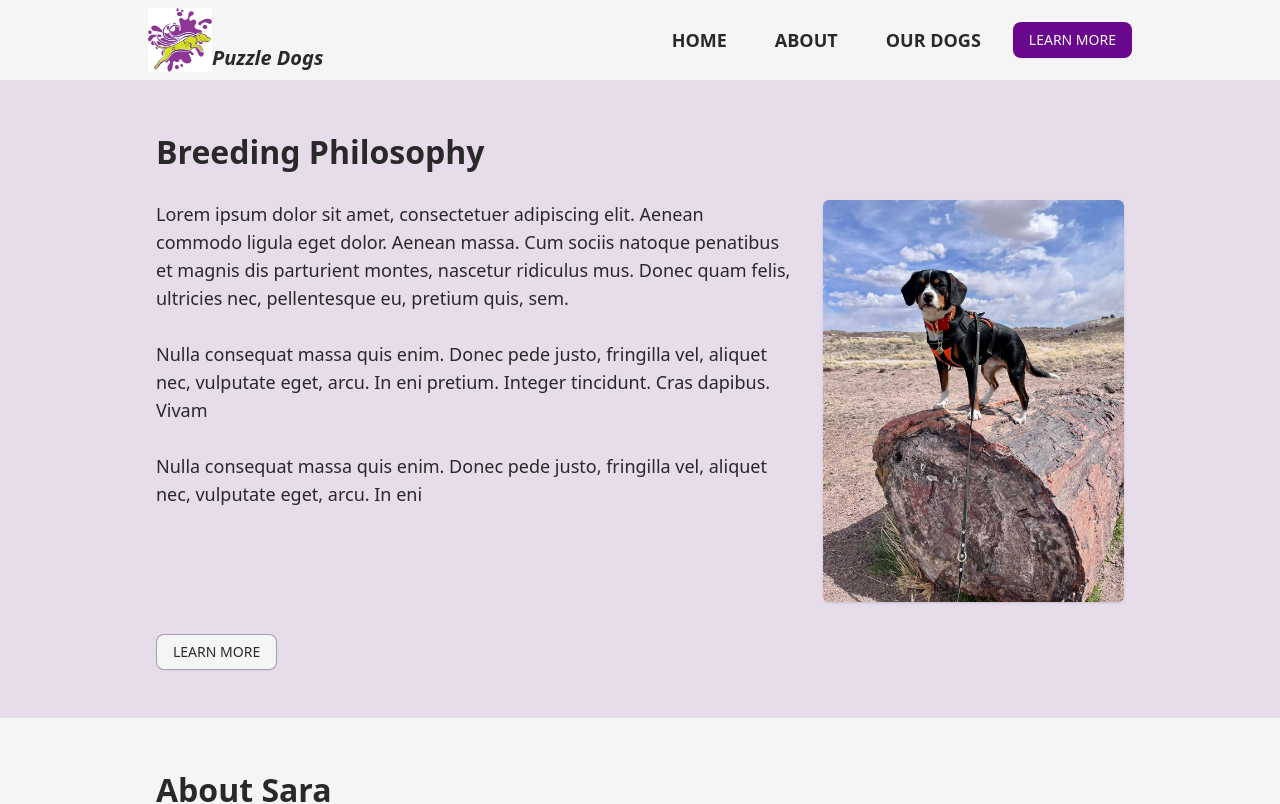
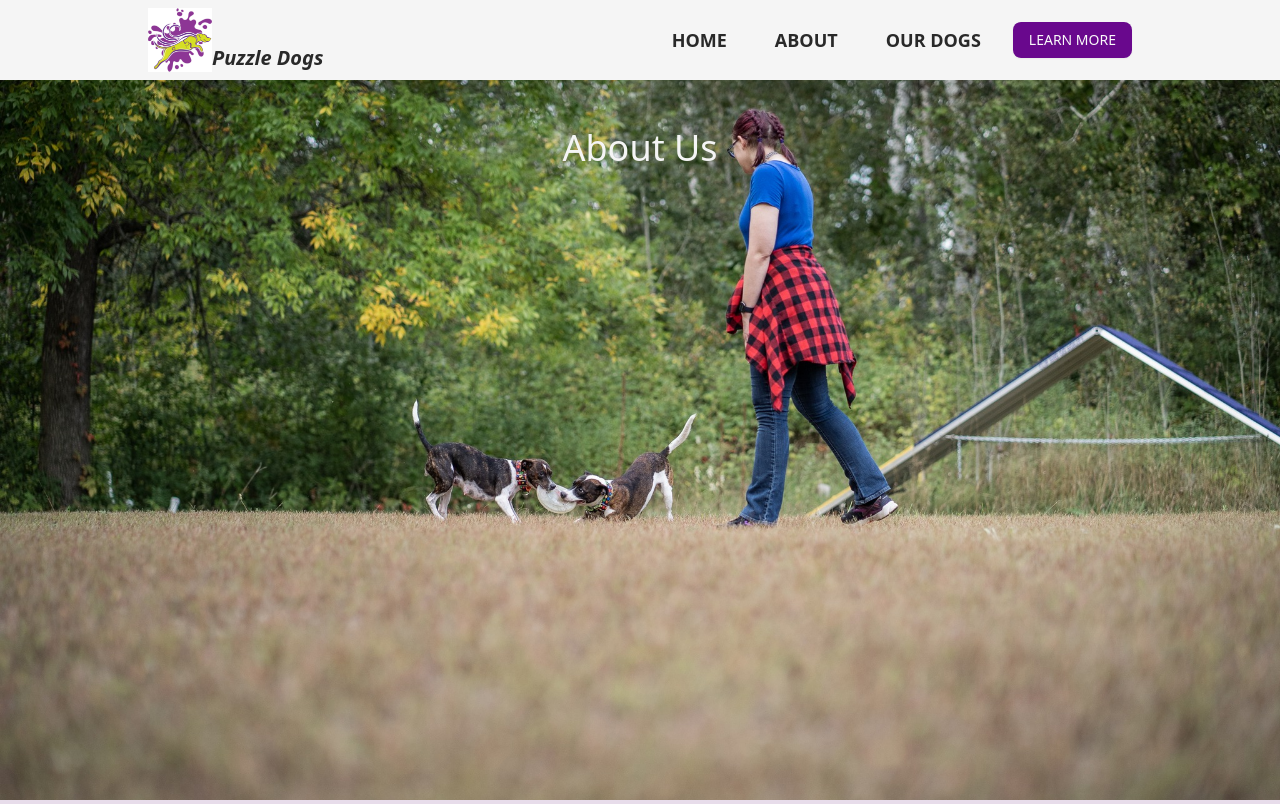
Before and after one commit to Danielle254/puzzle-dogs, a Next.js app: page /about in a window 1280 px wide. Shown: the top 804 px of the page. Built offline with nearby package versions, Linux system fonts and the light colour scheme.

Commit message:
feat: add hero section to top of page

```diff
--- a/app/about/page.tsx
+++ b/app/about/page.tsx
@@ -3,10 +3,17 @@ import BreedingPhilosophy from "./components/BreedingPhilosophy";
 import Community from "./components/Community";
 import Origin from "./components/Origin";
 import WhyMutts from "./components/WhyMutts";
+import Hero from "@/components/Hero";
 
 export default function About() {
   return (
     <div>
+      <Hero
+        image="/images/philosophy.jpg"
+        alt="two small brown and white dogs play tug with a frisbee while female owner walks nearby"
+        h1="About Us"
+        imageClasses="object-top"
+      />
       <BreedingPhilosophy />
       <AboutSara />
       <Origin />
```
